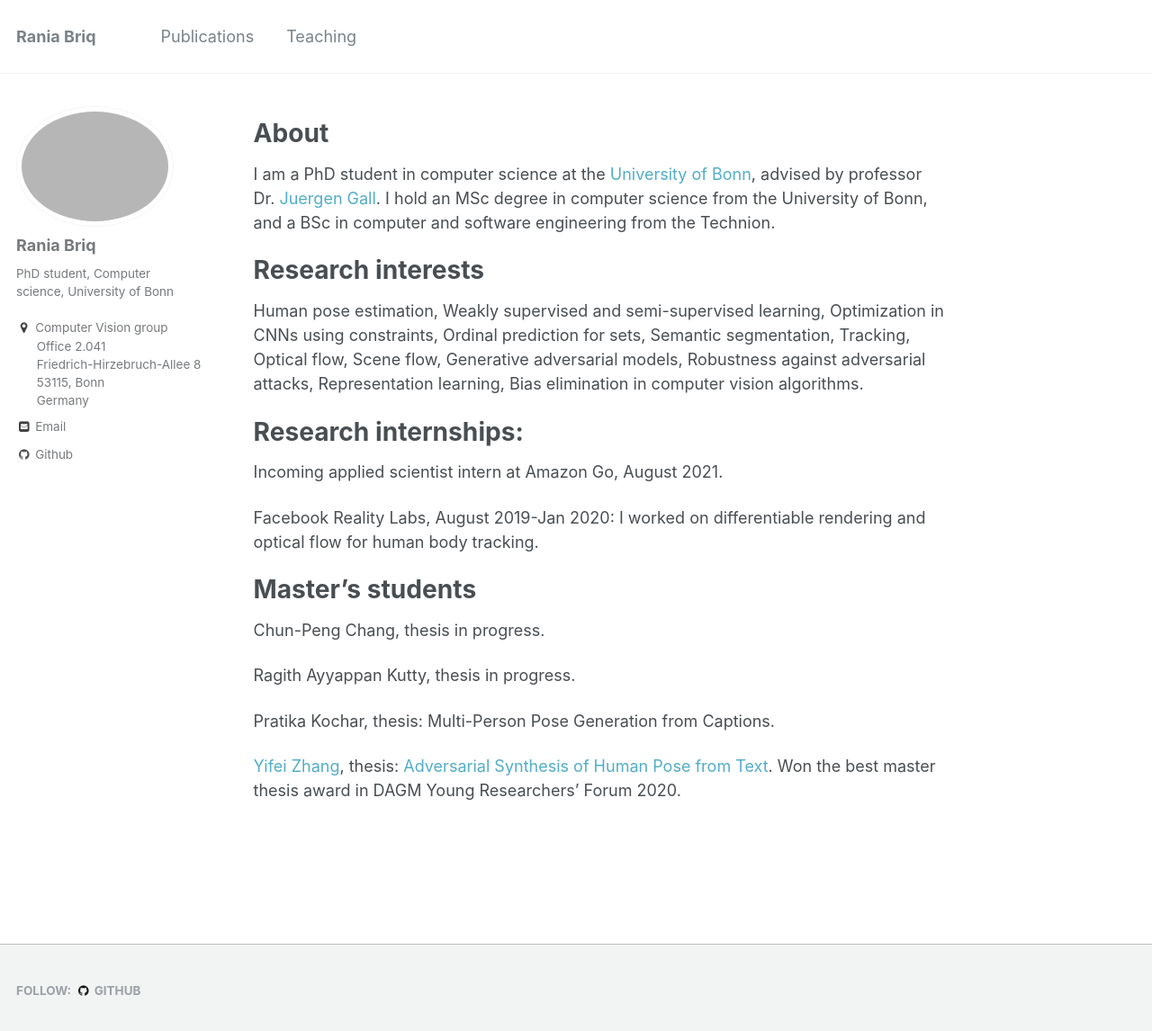
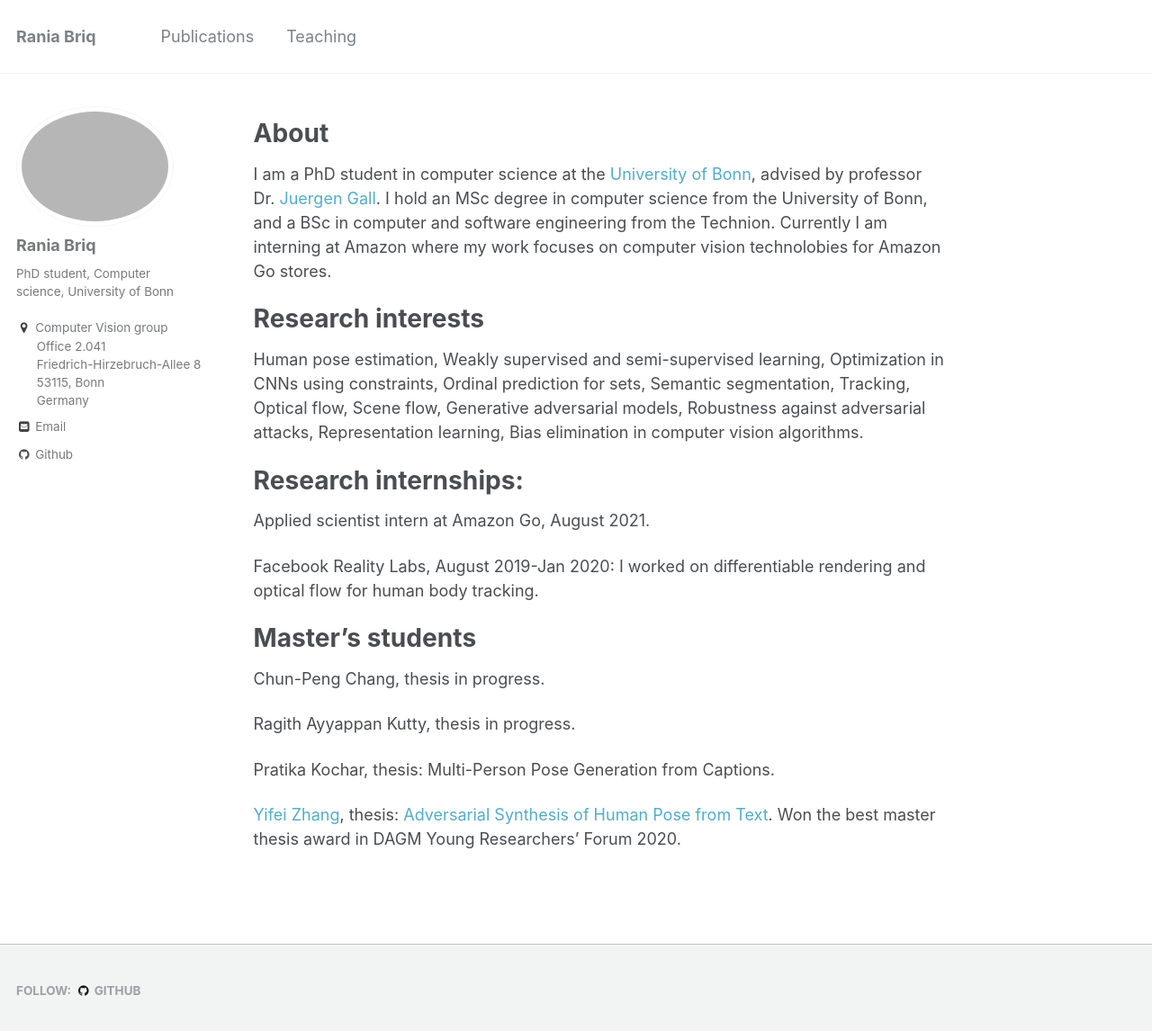
Before and after one commit to briqr/briqr.github.io, a Jekyll site: the page built from _pages/about.md, in a window 1280 px wide and 1159 px high. Shown: the top 1146 px of the window at 90% size. Built offline with Jekyll 4.4.1, drawn with Linux system fonts in a browser that asks for light colours.

Commit message:
Update about.md

```diff
--- a/_pages/about.md
+++ b/_pages/about.md
@@ -15,7 +15,7 @@ redirect_from:
 
 About
 ======
-I am a PhD student in computer science at the [University of Bonn](https://www.uni-bonn.de/), advised by professor Dr. [Juergen Gall](https://pages.iai.uni-bonn.de/gall_juergen/). I hold an MSc degree in computer science from the University of Bonn, and a BSc in computer and software engineering from the Technion.
+I am a PhD student in computer science at the [University of Bonn](https://www.uni-bonn.de/), advised by professor Dr. [Juergen Gall](https://pages.iai.uni-bonn.de/gall_juergen/). I hold an MSc degree in computer science from the University of Bonn, and a BSc in computer and software engineering from the Technion. Currently I am interning at Amazon where my work focuses on computer vision technolobies for Amazon Go stores.
 
 
 Research interests
@@ -25,7 +25,7 @@ Human pose estimation, Weakly supervised and semi-supervised learning, Optimizat
 
 Research internships:
 ======
-Incoming applied scientist intern at Amazon Go, August 2021.
+Applied scientist intern at Amazon Go, August 2021.
 
 
 Facebook Reality Labs, August 2019-Jan 2020: I worked on differentiable rendering and optical flow for human body tracking.
```
